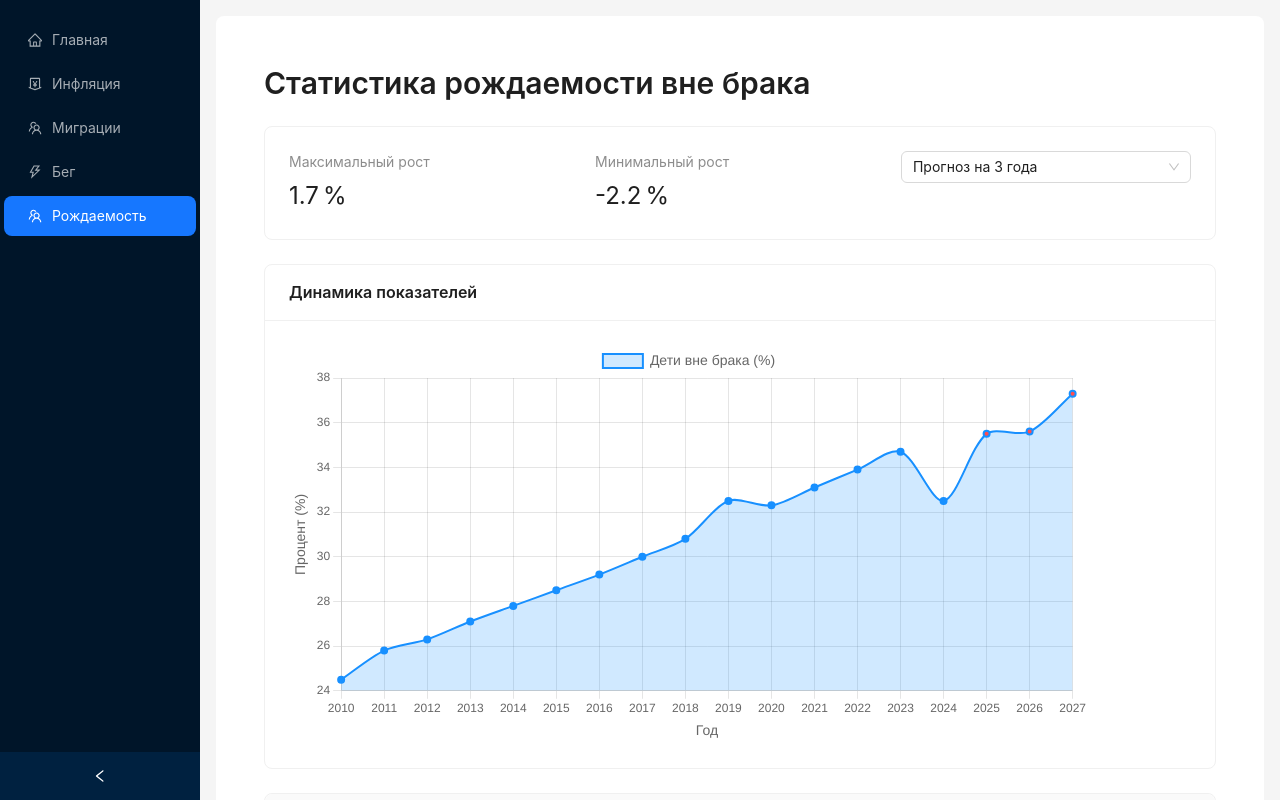
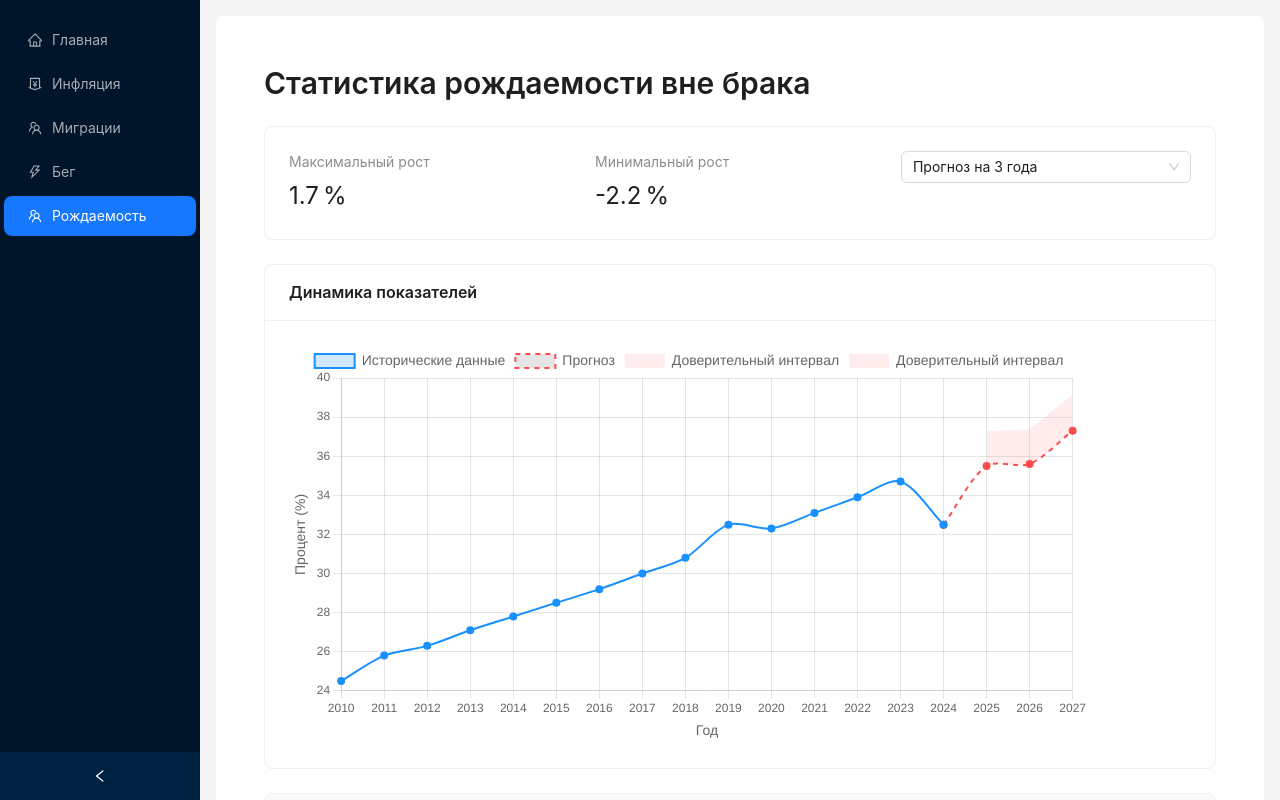
Before and after one commit to lebedev05tmn/dashboards-guap, a React (Vite) app: page /birth-stats in a window 1280 px wide. Shown: the top 800 px of the page. Built offline with nearby package versions, Linux system fonts and the light colour scheme.

Commit message:
graphic fix

```diff
--- a/src/modules/BirthStats.tsx
+++ b/src/modules/BirthStats.tsx
@@ -166,46 +166,78 @@ const BirthStatistics: React.FC = () => {
 
     const allData = useMemo(() => [...historicalData, ...forecastData], [forecastData]);
 
-    const chartOptionsWithLabel = useMemo(() => {
-        return {
+    const chartOptionsWithLabel = useMemo(() => ({
     ...chartOptions,
     plugins: {
         ...chartOptions.plugins,
         tooltip: {
             callbacks: {
                 label: (ctx: TooltipItem<'line'>) => {
-                            const item = allData[ctx.dataIndex];
-                            return `${ctx.dataset.label}: ${item.percentage}%${item.isForecast ? ' (прогноз)' : ''}`;
+                    if (ctx.datasetIndex === 0) {
+                        return `История: ${ctx.raw}%`;
+                    } else {
+                        const year = allData[ctx.dataIndex].year;
+                        const isForecast = year > historicalData[historicalData.length - 1].year;
+                        return `Прогноз: ${ctx.raw}%${isForecast ? '' : ' (нет данных)'}`;
+                    }
                 },
             },
         },
-                legend: chartOptions.plugins.legend,
     },
-        };
-    }, [allData]);
+}), [allData]);
 
     const changes = historicalData.slice(1).map((item) => item.change);
     const maxChange = Math.max(...changes);
     const minChange = Math.min(...changes);
 
-    const chartData = useMemo(
-        () => ({
-            labels: allData.map((item) => item.year),
+    const chartData = useMemo(() => {
+    const lastHistoricalYear = historicalData[historicalData.length - 1].year;
+
+    return {
+        labels: allData.map(item => item.year),
         datasets: [
             {
-                    label: 'Дети вне брака (%)',
-                    data: allData.map((item) => item.percentage),
+                label: 'Исторические данные',
+                data: allData.map(item => item.isForecast ? null : item.percentage),
                 borderColor: '#1890ff',
                 backgroundColor: 'rgba(24, 144, 255, 0.2)',
                 borderWidth: 2,
-                    pointBackgroundColor: allData.map((item) => (item.isForecast ? '#ff4d4f' : '#1890ff')),
                 tension: 0.3,
-                    fill: true,
+                pointBackgroundColor: '#1890ff',
+                fill: false,
             },
+            {
+                label: 'Прогноз',
+                data: allData.map(item => {
+                    if (item.year === lastHistoricalYear) return item.percentage;
+                    return item.isForecast ? item.percentage : null;
+                }),
+                borderColor: '#ff4d4f',
+                borderWidth: 2,
+                borderDash: [5, 5],
+                tension: 0.3,
+                pointBackgroundColor: '#ff4d4f',
+            },
+            {
+                label: 'Доверительный интервал',
+                data: allData.map(item => item.isForecast ? item.percentage * 1.05 : null),
+                backgroundColor: 'rgba(255, 77, 79, 0.1)',
+                borderColor: 'transparent',
+                borderWidth: 0,
+                pointRadius: 0,
+                fill: '-1',
+            },
+            {
+                label: 'Доверительный интервал',
+                data: allData.map(item => item.isForecast ? item.percentage * 0.95 : null),
+                backgroundColor: 'rgba(255, 77, 79, 0.1)',
+                borderColor: 'transparent',
+                borderWidth: 0,
+                pointRadius: 0,
+            }
         ],
-        }),
-        [allData],
-    );
+    };
+}, [allData]);
 
     return (
         <div style={{ padding: '24px', maxWidth: '1200px', margin: '0 auto' }}>
```
Lines whose indentation alone changed are shown as unchanged.
